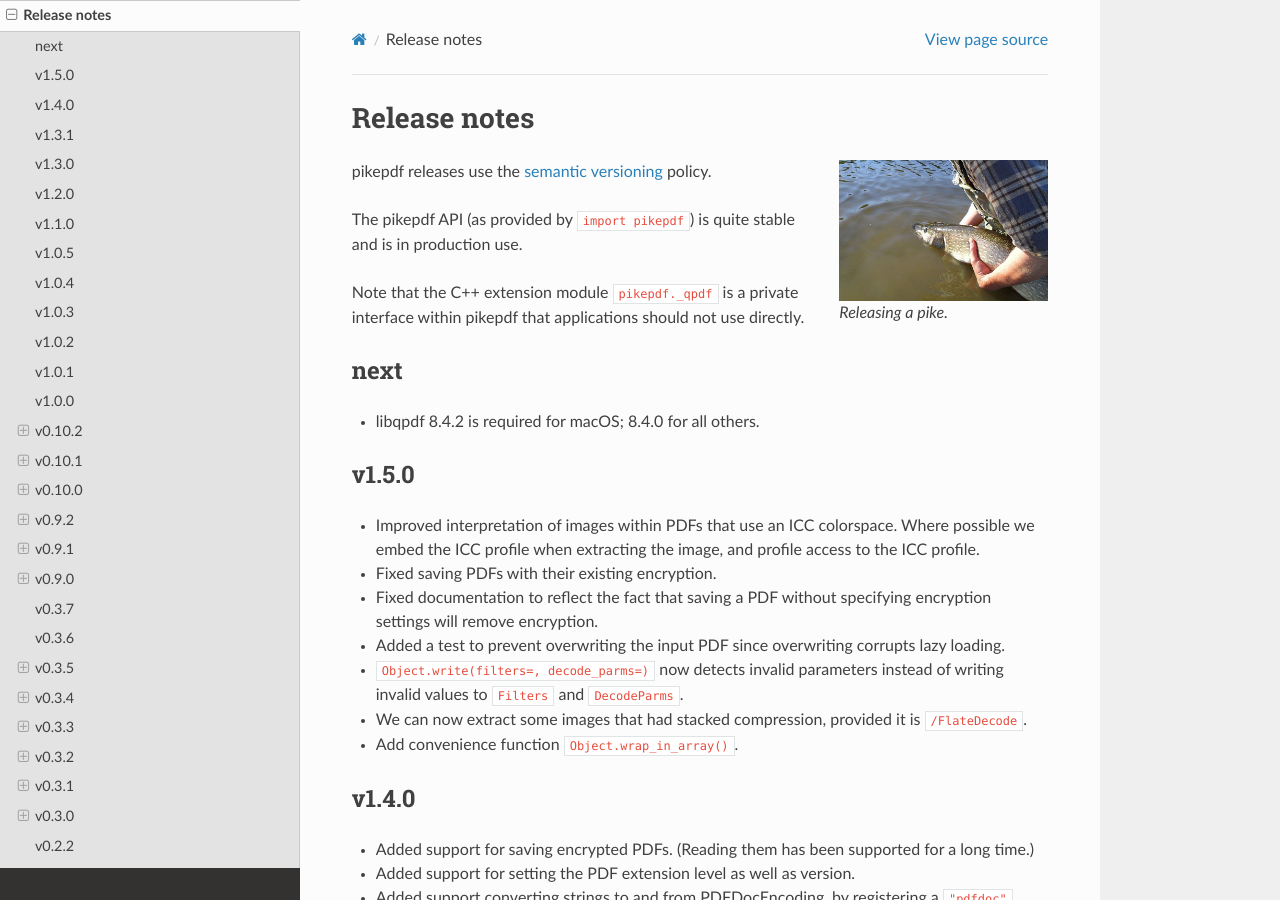
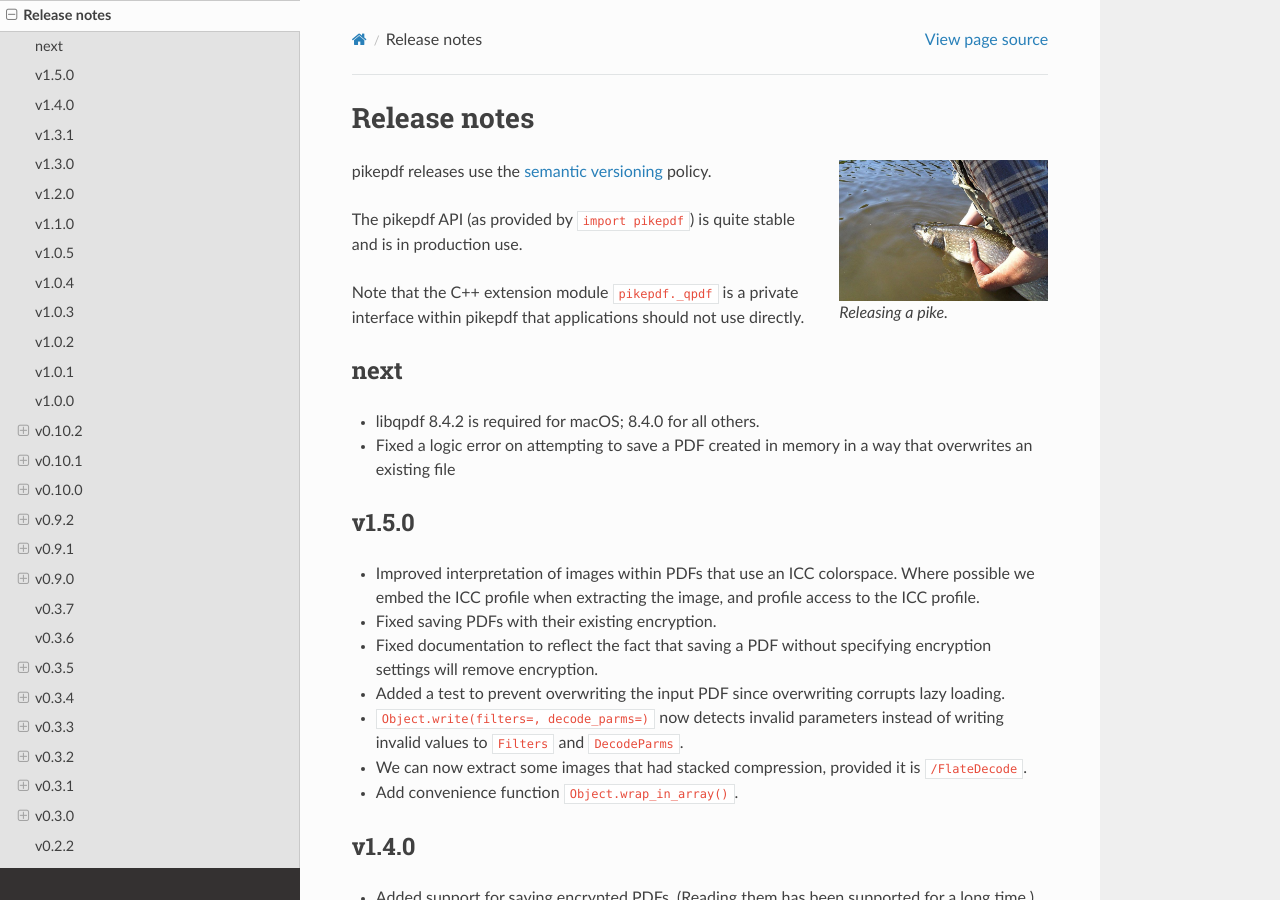
Before and after one commit to pikepdf/pikepdf, a Sphinx documentation site: the page built from docs/release_notes.rst, in a window 1280 px wide and 900 px high. Built offline with Sphinx 7.4.7 and the Read the Docs theme 2.0.0, drawn with Linux system fonts in a browser that asks for light colours; pages that are not in the unit, such as notebooks, are missing from menus; the version number could not be read and is left out.

Commit message:
Update release notes

```diff
--- a/docs/release_notes.rst
+++ b/docs/release_notes.rst
@@ -23,6 +23,8 @@ next
 ====
 
 -  libqpdf 8.4.2 is required for macOS; 8.4.0 for all others.
+-  Fixed a logic error on attempting to save a PDF created in memory in a
+   way that overwrites an existing file
 
 v1.5.0
 ======
```
